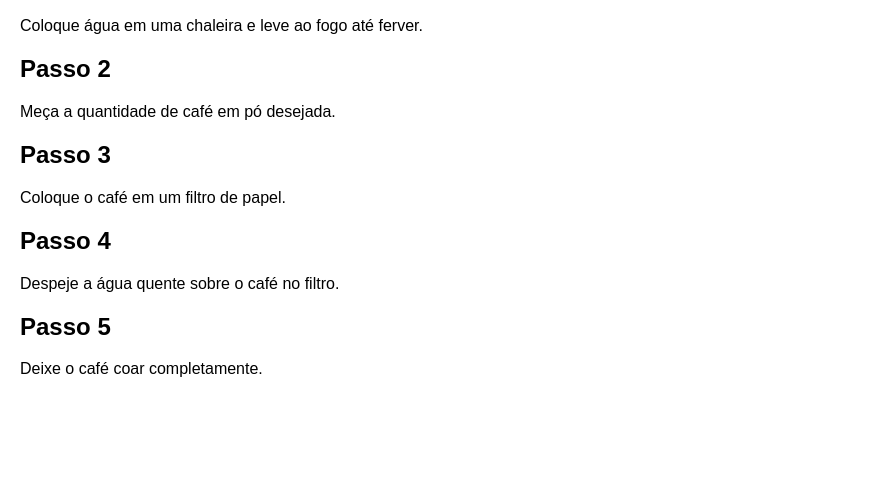
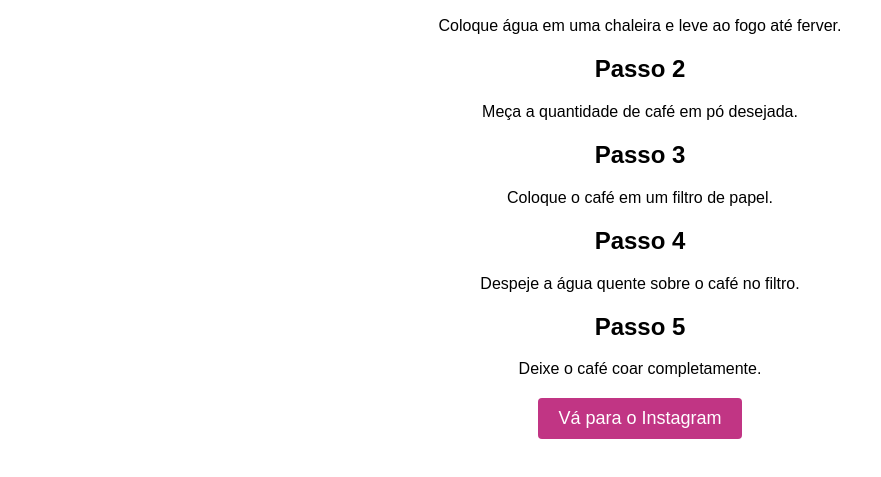
Before and after one commit to SaulosCorvoss/site-curso-git, a plain HTML site: page index.html in a window 1280 px wide. Shown: the part 131-608 px from the top of the page, without its empty margins (0-881 px from the left). Drawn offline with Linux system fonts and the light colour scheme.

Commit message:
coloquei o botão

```diff
--- a/index.html
+++ b/index.html
@@ -59,4 +59,29 @@
     console.log("Aprecie seu café!");
   </script>
 </body>
+<head>
+  <title>Vá para o Instagram</title>
+  <style>
+    body {
+      font-family: Arial, sans-serif;
+      text-align: center;
+    }
+
+    .instagram-button {
+      padding: 10px 20px;
+      background-color: #C13584;
+      color: #FFFFFF;
+      font-size: 18px;
+      border: none;
+      border-radius: 4px;
+      cursor: pointer;
+    }
+  </style>
+</head>
+<body>
+  <a href="https://www.instagram.com/">
+    <button class="instagram-button">Vá para o Instagram</button>
+  </a>
+</body>
+
 </html>
```
